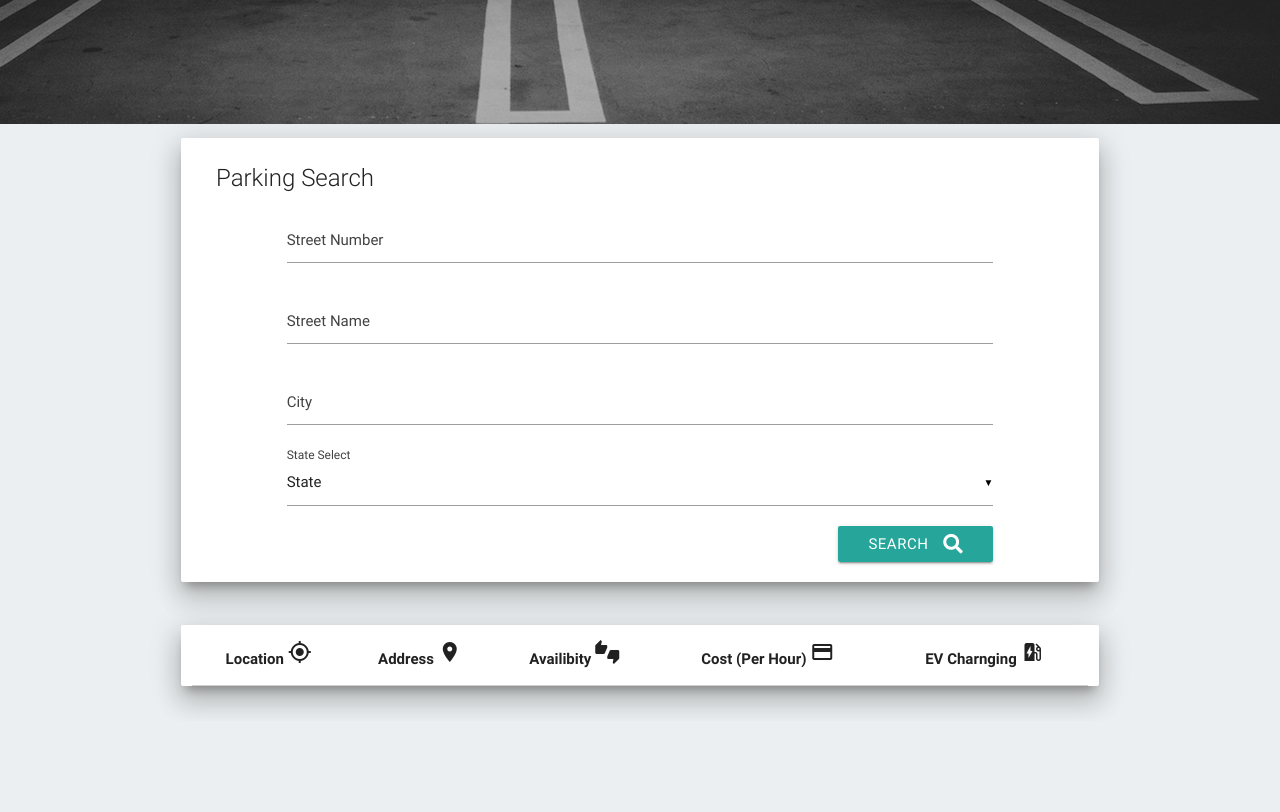
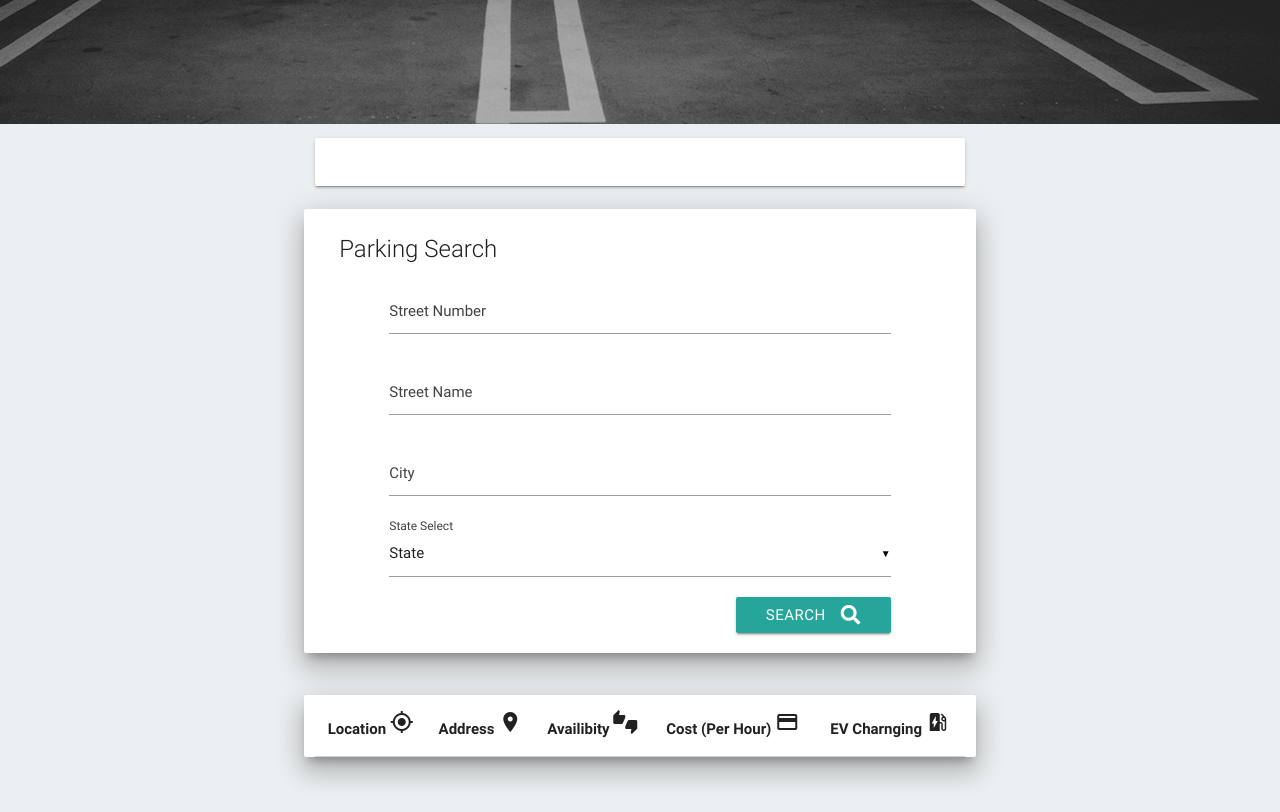
Before and after one commit to bootcamp-project-cwru/parking-project, a plain HTML site: page index.html in a window 1280 px wide. Shown: the part 400-1212 px from the top of the page. Before the commit the page ends 1121 px from the top, so only its background shows below. Drawn offline with nearby package versions, Linux system fonts and the light colour scheme; a web font is replaced by a local one.

Commit message:
Update index.html

```diff
--- a/index.html
+++ b/index.html
@@ -26,6 +26,15 @@
         </div>
 
         <div class="container">
+           <div class="container">
+          <div class="row">
+            <div class="card col s12 ">
+              <div class="card-content">
+                <div id="firebaseui-auth-container">
+              </div>
+            </div>
+          </div>
+
 
           <div class="row">
             <div class="card col s12 z-depth-5">
```
